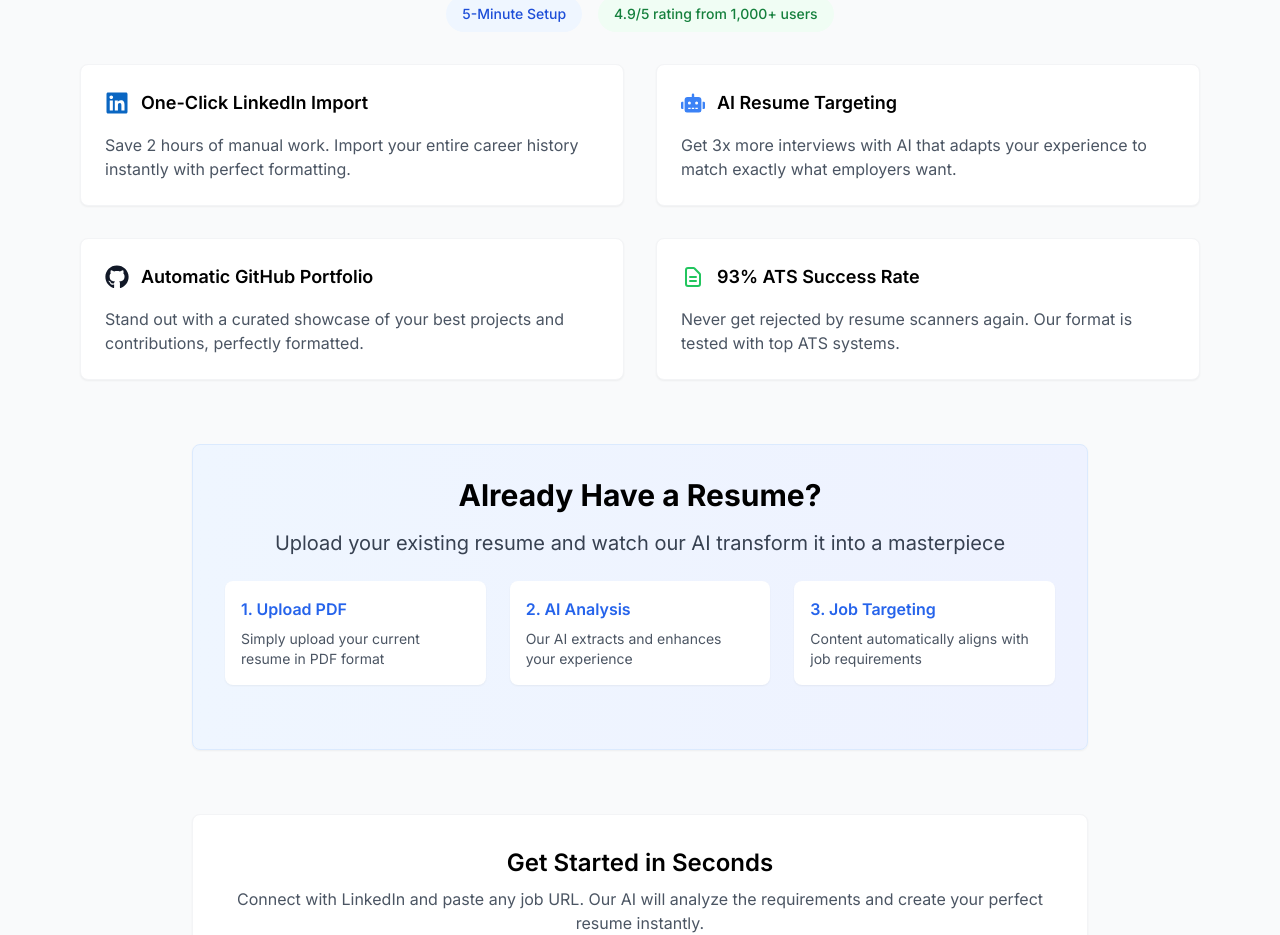
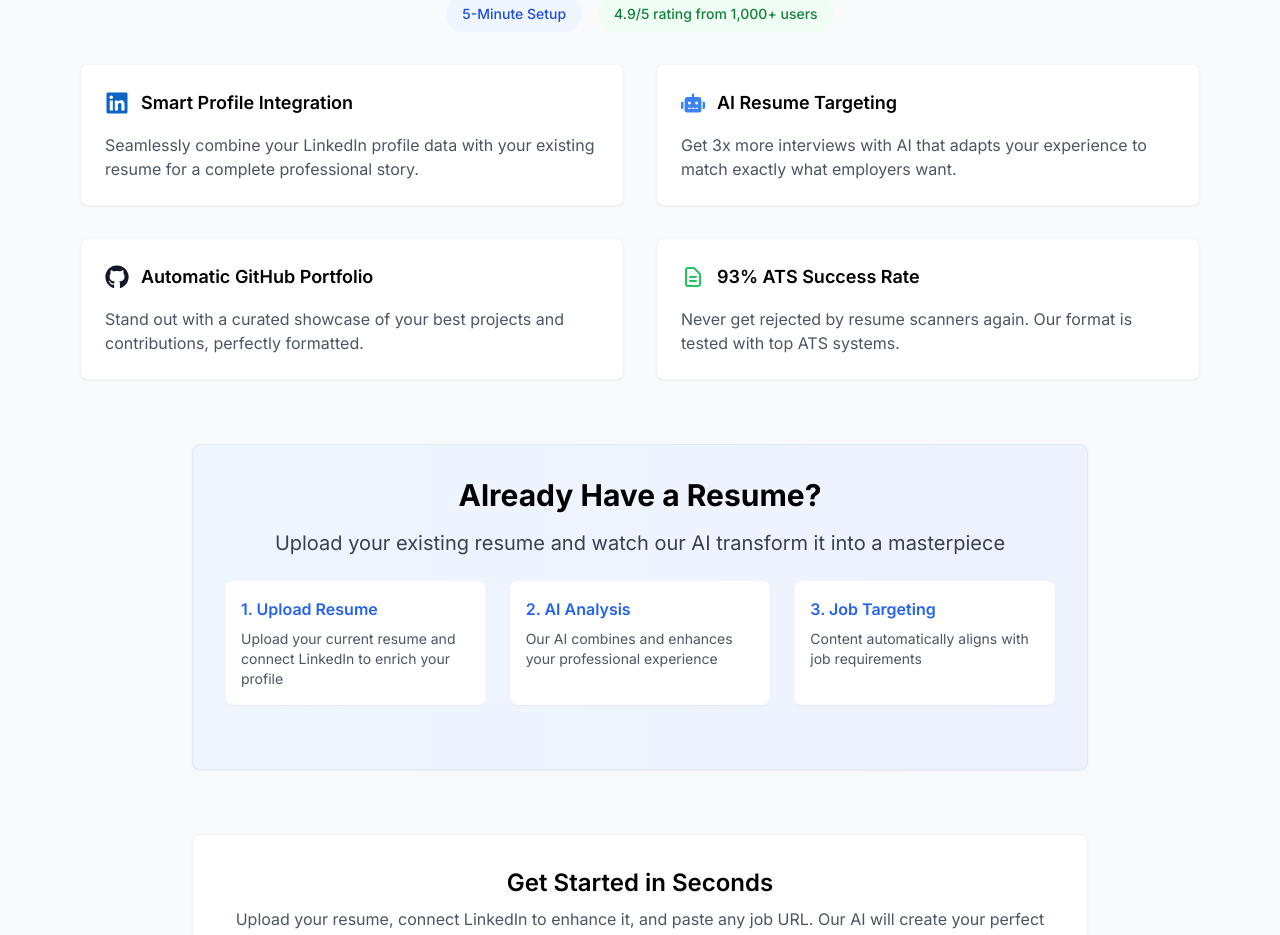
Before and after one commit to SparkyWoo/resumegen, a Next.js app: page / in a window 1280 px wide. Shown: the part 400-1335 px from the top of the page. Built offline with nearby package versions, Linux system fonts and the light colour scheme; no server answers.

Commit message:
improve landing page texts

```diff
--- a/src/app/page.tsx
+++ b/src/app/page.tsx
@@ -7,8 +7,8 @@ import { SiGoogle, SiMeta, SiAmazon } from 'react-icons/si';
 const features = [
   {
     icon: <FaLinkedin className="w-6 h-6 text-[#0A66C2]" />,
-    title: "One-Click LinkedIn Import",
-    description: "Save 2 hours of manual work. Import your entire career history instantly with perfect formatting."
+    title: "Smart Profile Integration",
+    description: "Seamlessly combine your LinkedIn profile data with your existing resume for a complete professional story."
   },
   {
     icon: <FaRobot className="w-6 h-6 text-blue-500" />,
@@ -94,12 +94,12 @@ export default function Home() {
             </p>
             <div className="grid md:grid-cols-3 gap-6 text-left">
               <div className="bg-white p-4 rounded-lg shadow-sm">
-                <div className="text-blue-600 font-semibold mb-2">1. Upload PDF</div>
-                <p className="text-gray-600 text-sm">Simply upload your current resume in PDF format</p>
+                <div className="text-blue-600 font-semibold mb-2">1. Upload Resume</div>
+                <p className="text-gray-600 text-sm">Upload your current resume and connect LinkedIn to enrich your profile</p>
               </div>
               <div className="bg-white p-4 rounded-lg shadow-sm">
                 <div className="text-blue-600 font-semibold mb-2">2. AI Analysis</div>
-                <p className="text-gray-600 text-sm">Our AI extracts and enhances your experience</p>
+                <p className="text-gray-600 text-sm">Our AI combines and enhances your professional experience</p>
               </div>
               <div className="bg-white p-4 rounded-lg shadow-sm">
                 <div className="text-blue-600 font-semibold mb-2">3. Job Targeting</div>
@@ -114,7 +114,7 @@ export default function Home() {
           <div className="text-center mb-8">
             <h2 className="text-2xl font-semibold mb-2">Get Started in Seconds</h2>
             <p className="text-gray-600">
-              Connect with LinkedIn and paste any job URL. Our AI will analyze the requirements and create your perfect resume instantly.
+              Upload your resume, connect LinkedIn to enhance it, and paste any job URL. Our AI will create your perfect targeted resume instantly.
             </p>
           </div>
           <Suspense fallback={
```
